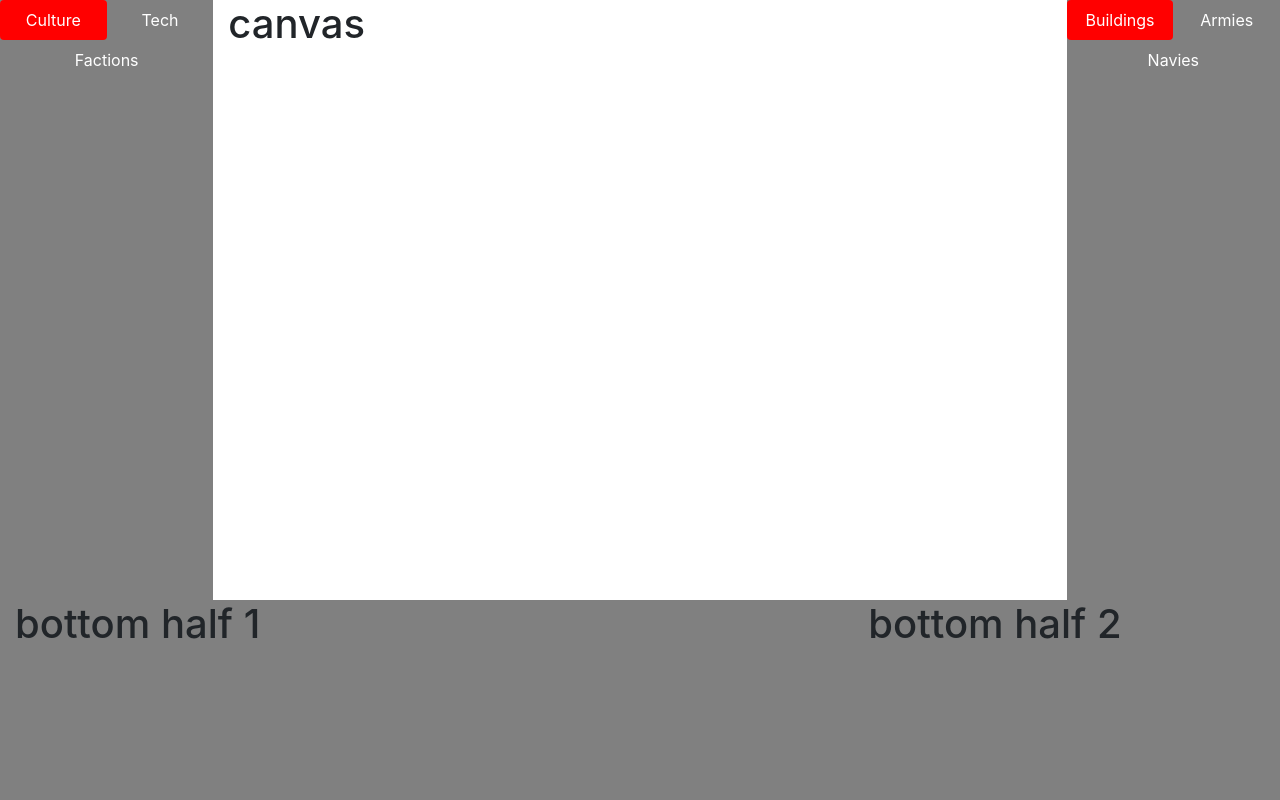
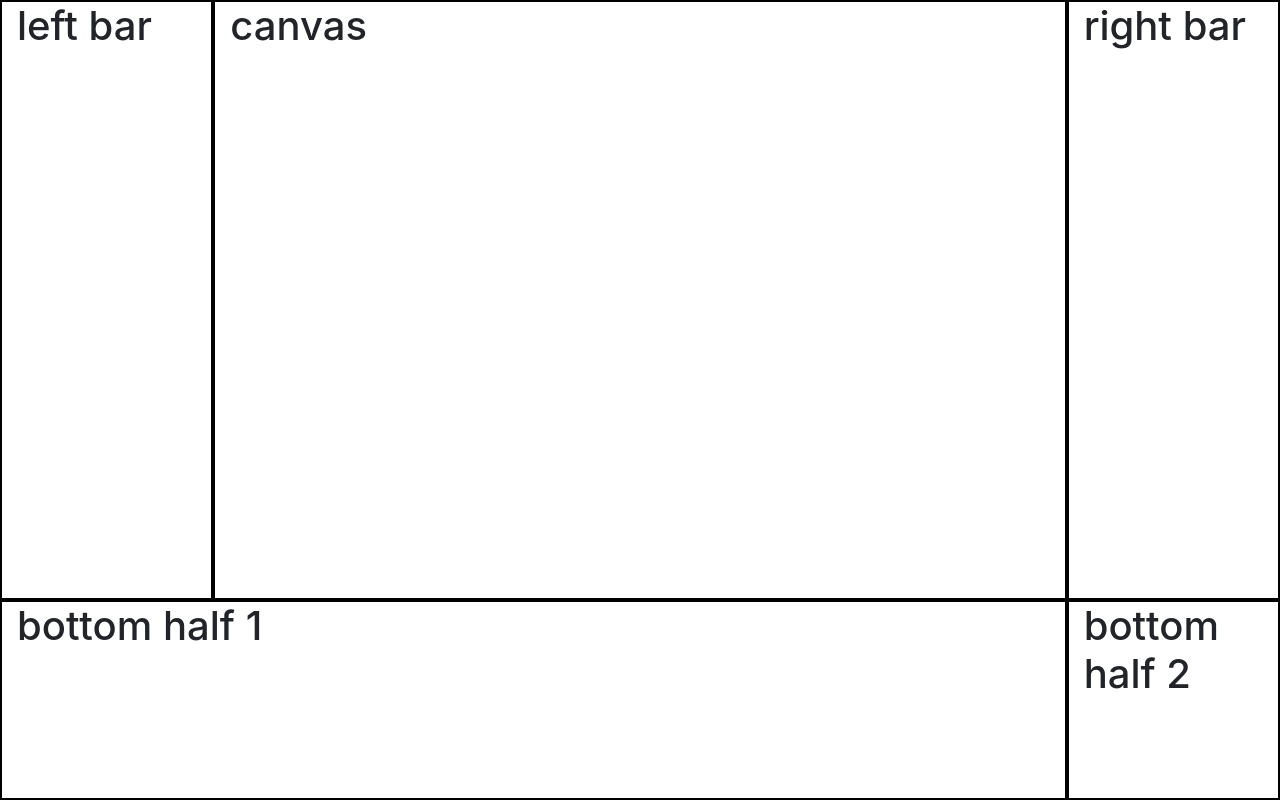
Before and after one commit to BekeroParyin/tg2, a plain HTML site: page index.html in a window 1280 px wide. Drawn offline with nearby package versions, Linux system fonts and the light colour scheme.

Commit message:
Revert "Updates with UI"
This reverts commit 925d00a404768851f2b85890b84a5e140b974d96.

```diff
--- a/index.html
+++ b/index.html
@@ -8,40 +8,21 @@
 <body>
   <div class="container-fluid h-100" id="main">
     <div class="row h-75">
-      <div class = "col-2 px-0" id ="left">
-        <ul class="nav nav-pills nav-justified">
-          <li class="nav-item">
-            <a class="nav-link active" href="#">Culture</a>
-          </li>
-          <li class="nav-item">
-            <a class="nav-link" href="#">Tech</a>
-          </li>
-          <li class="nav-item">
-            <a class="nav-link" href="#">Factions</a>
-          </li>
-        </ul>
+      <div class = "col-2" id ="left">
+        <h1>left bar</h1>
       </div>
       <div class = "col-8" id ="body">
         <h1>canvas</h1>
       </div>
-      <div class = "col-2 px-0" id ="right">
-        <ul class="nav nav-pills nav-justified">
-          <li class="nav-item">
-            <a class="nav-link active" href="#">Buildings</a>
-          </li>
-          <li class="nav-item">
-            <a class="nav-link" href="#">Armies</a>
-          </li>
-          <li class="nav-item">
-            <a class="nav-link" href="#">Navies</a>
-          </li>
+      <div class = "col-2" id ="right">
+        <h1>right bar</h1>
       </div>
     </div>
     <div class="row h-25">
-        <div class = "col-8" id ="b-left">
+      <div class = "col-10" id ="body">
         <h1>bottom half 1</h1>
       </div>
-        <div class = "col-4" id ="b-right">
+      <div class = "col-2" id ="right">
         <h1>bottom half 2</h1>
       </div>
     </div>
--- a/style.css
+++ b/style.css
@@ -4,21 +4,5 @@ body {
 
 
 .row div{
-	background: gray;
+	border: 2px black solid;
 }
-
-#body {
-	background: white;
-}
-
-.nav-link {
-	color: white;
-}
-
-.nav-link:hover {
-	color:red;
-}
-
-.active {
-	background-color: red !important;
-}
```
Lines whose indentation alone changed are shown as unchanged.
